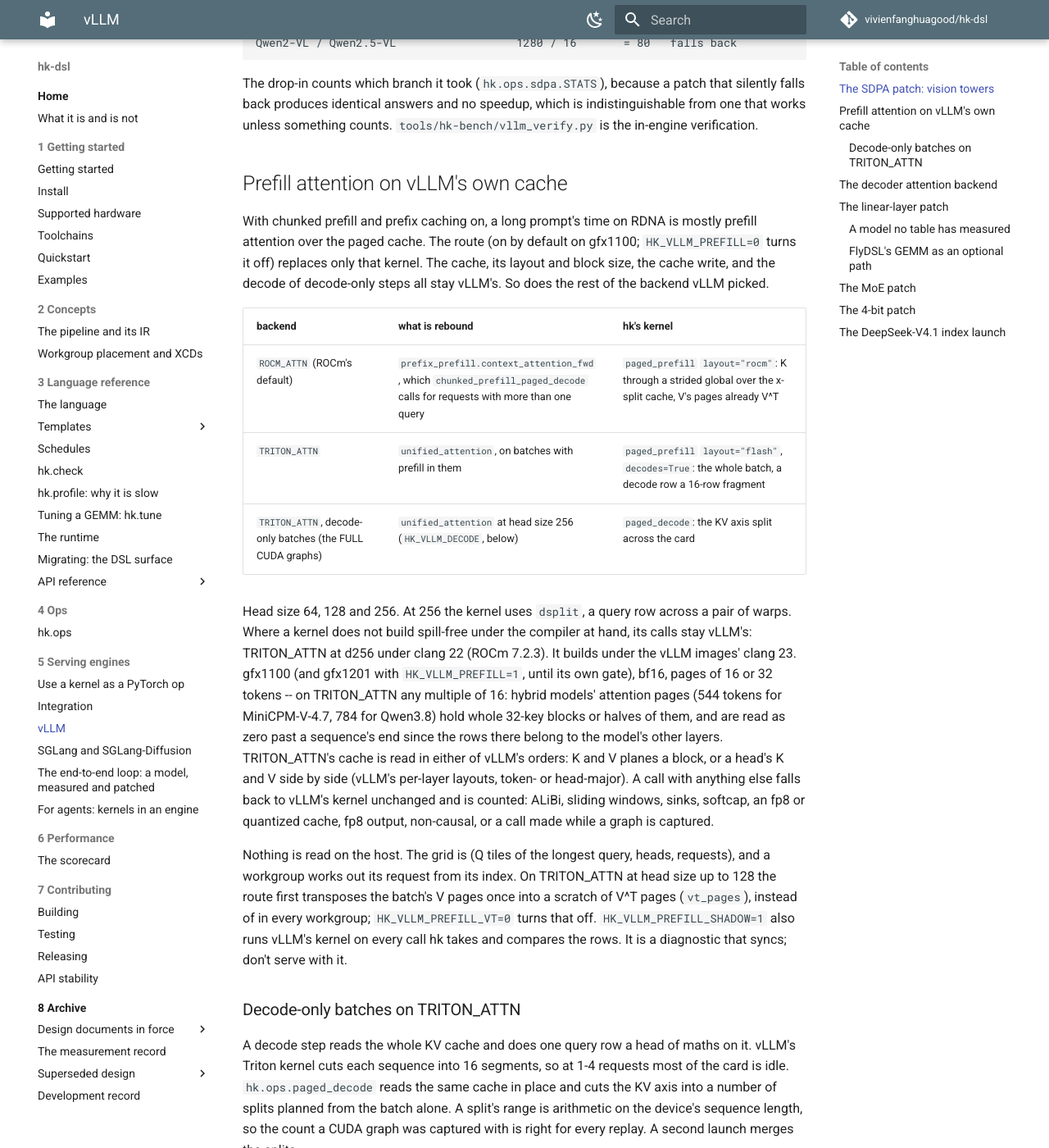
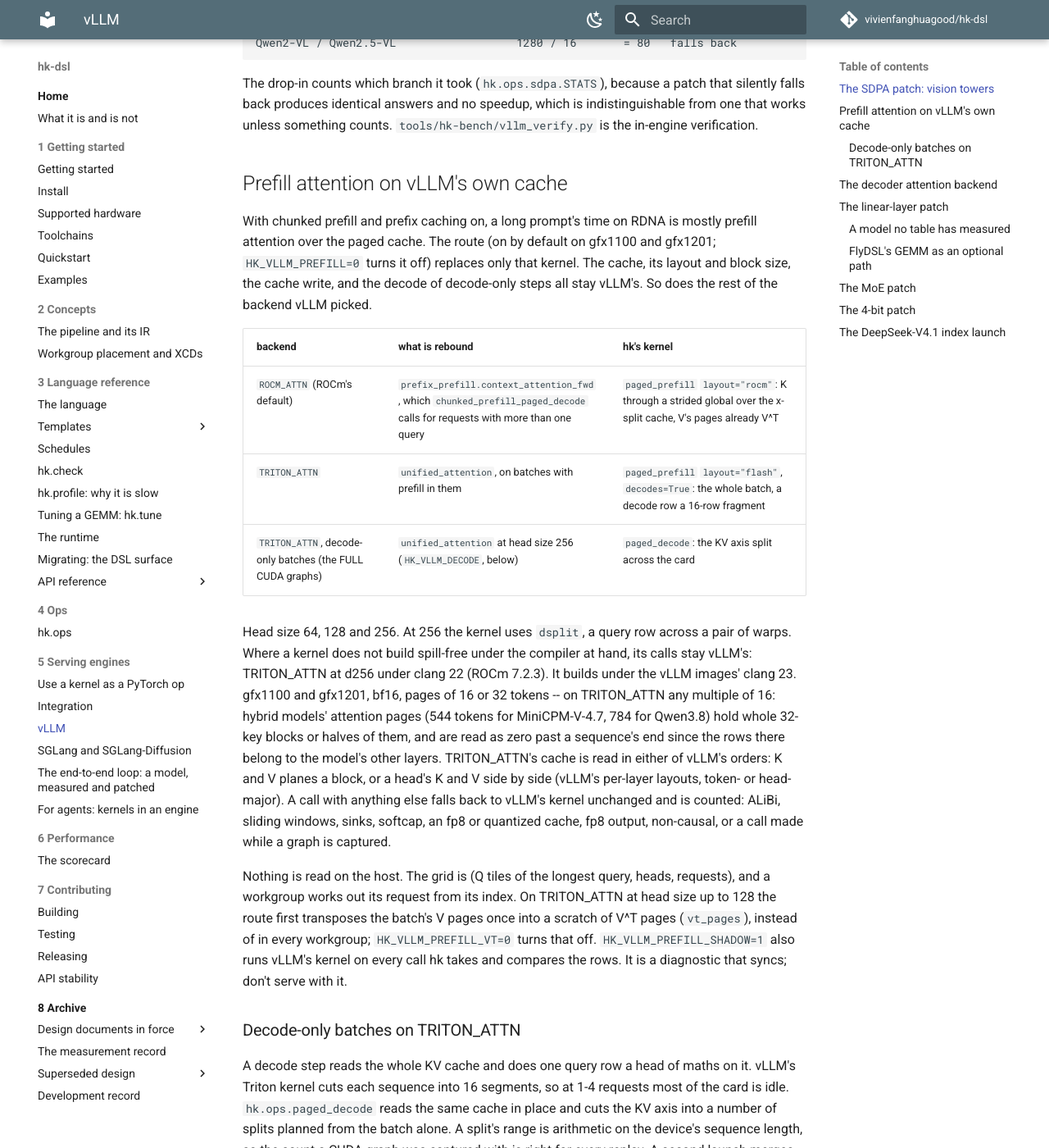
Before and after one commit to vivienfanghuagood/hk-dsl, an MkDocs documentation site: the page built from docs/vllm.md, in a window 1280 px wide and 1400 px high, scrolled down 1453 px. Shown: the whole window at 82% size. Built offline with MkDocs 1.6.1 and Material for MkDocs 9.7.7, drawn with Linux system fonts in a browser that asks for light colours; comment, search, counter and statistics services are not loaded.

Commit message:
vllm_prefill on by default on gfx1201
The prefill route's gate on gfx1201 moves from opt-in (HK_VLLM_PREFILL=1) to
default-on, under the default-on rule; the evidence is in the PR. The
decode-only TRITON_ATTN path (HK_VLLM_DECODE) keeps its own arch list and
stays gfx1100's. HK_VLLM_PREFILL=0 turns the route off.

The route-coverage table gains ("vllm_prefill", "gfx1201"), the same GPU test
as gfx1100's; test_switches, the integration and vLLM docs, and the generated
hardware tables (README, positioning, ops, supported-hardware) follow.

Co-Authored-By: Claude <noreply@anthropic.com>

```diff
--- a/docs/vllm.md
+++ b/docs/vllm.md
@@ -64,7 +64,7 @@ indistinguishable from one that works unless something counts.
 ## Prefill attention on vLLM's own cache
 
 With chunked prefill and prefix caching on, a long prompt's time on RDNA is
-mostly prefill attention over the paged cache. The route (on by default on gfx1100; `HK_VLLM_PREFILL=0` turns it off) replaces
+mostly prefill attention over the paged cache. The route (on by default on gfx1100 and gfx1201; `HK_VLLM_PREFILL=0` turns it off) replaces
 only that kernel. The cache, its layout and block size, the cache write, and the
 decode of decode-only steps all stay vLLM's. So does the rest of the backend
 vLLM picked.
@@ -78,8 +78,7 @@ vLLM picked.
 Head size 64, 128 and 256. At 256 the kernel uses `dsplit`, a query row
 across a pair of warps. Where a kernel does not build spill-free under the
 compiler at hand, its calls stay vLLM's: TRITON_ATTN at d256 under clang 22
-(ROCm 7.2.3). It builds under the vLLM images' clang 23. gfx1100 (and gfx1201 with
-`HK_VLLM_PREFILL=1`, until its own gate), bf16,
+(ROCm 7.2.3). It builds under the vLLM images' clang 23. gfx1100 and gfx1201, bf16,
 pages of 16 or 32 tokens -- on TRITON_ATTN any multiple of 16: hybrid
 models' attention pages (544 tokens for MiniCPM-V-4.7, 784 for Qwen3.8) hold
 whole 32-key blocks or halves of them, and are read as zero past a
```
Also changed, not shown: README.md (+1 -1 lines), docs/integration.md (+2 -2 lines), docs/ops.md (+1 -1 lines), docs/positioning.md (+1 -1 lines), docs/supported-hardware.md (+2 -2 lines), 4 other files.
